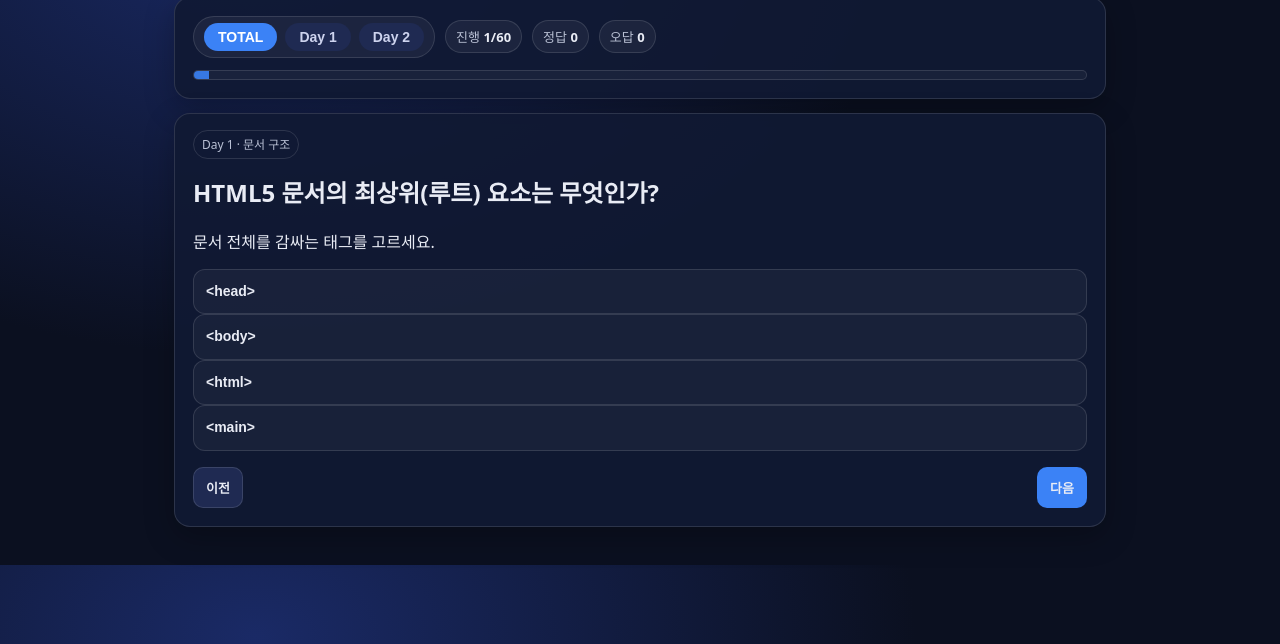
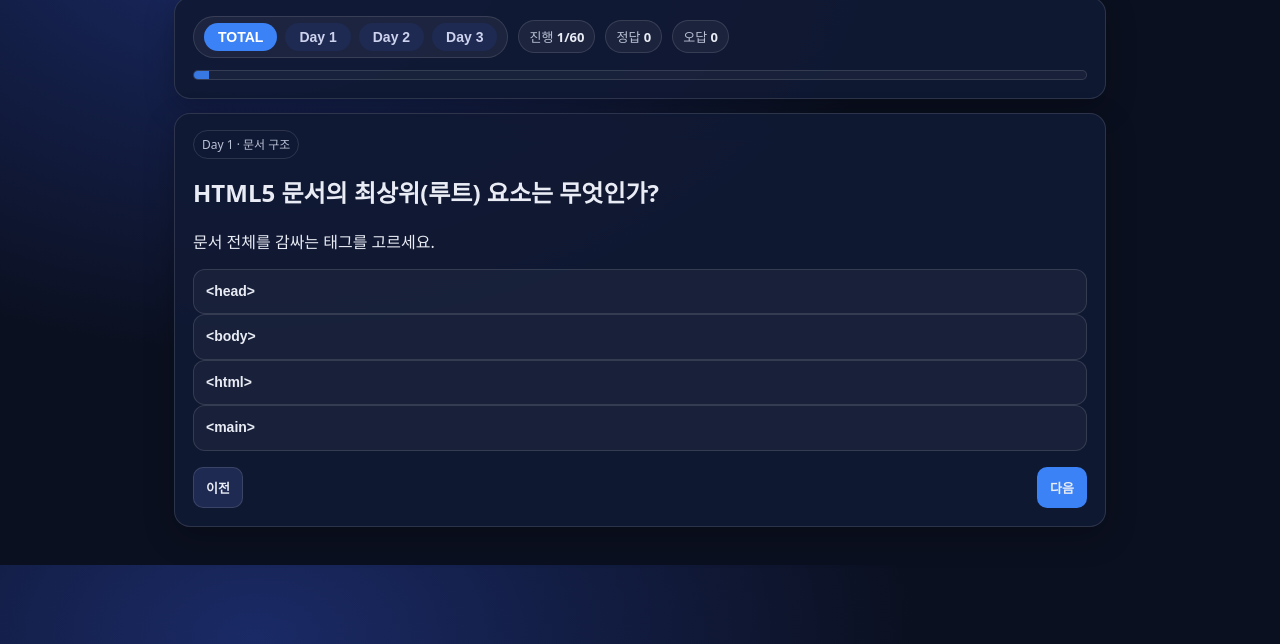
Before and after one commit to moraeng2/html-quiz, a plain HTML site: page index.html in a window 1280 px wide. Shown: the part 156-800 px from the top of the page. Drawn offline with Linux system fonts and the light colour scheme.

Commit message:
Add Day 3 button to day filter

```diff
--- a/index.html
+++ b/index.html
@@ -27,6 +27,7 @@
               <button class="pill-btn active" data-day="all">TOTAL</button>
               <button class="pill-btn" data-day="1">Day 1</button>
               <button class="pill-btn" data-day="2">Day 2</button>
+              <button class="pill-btn" data-day="3">Day 3</button>
             </div>
           </div>
           <div class="pill">진행 <b id="progressText">0/0</b></div>
```
